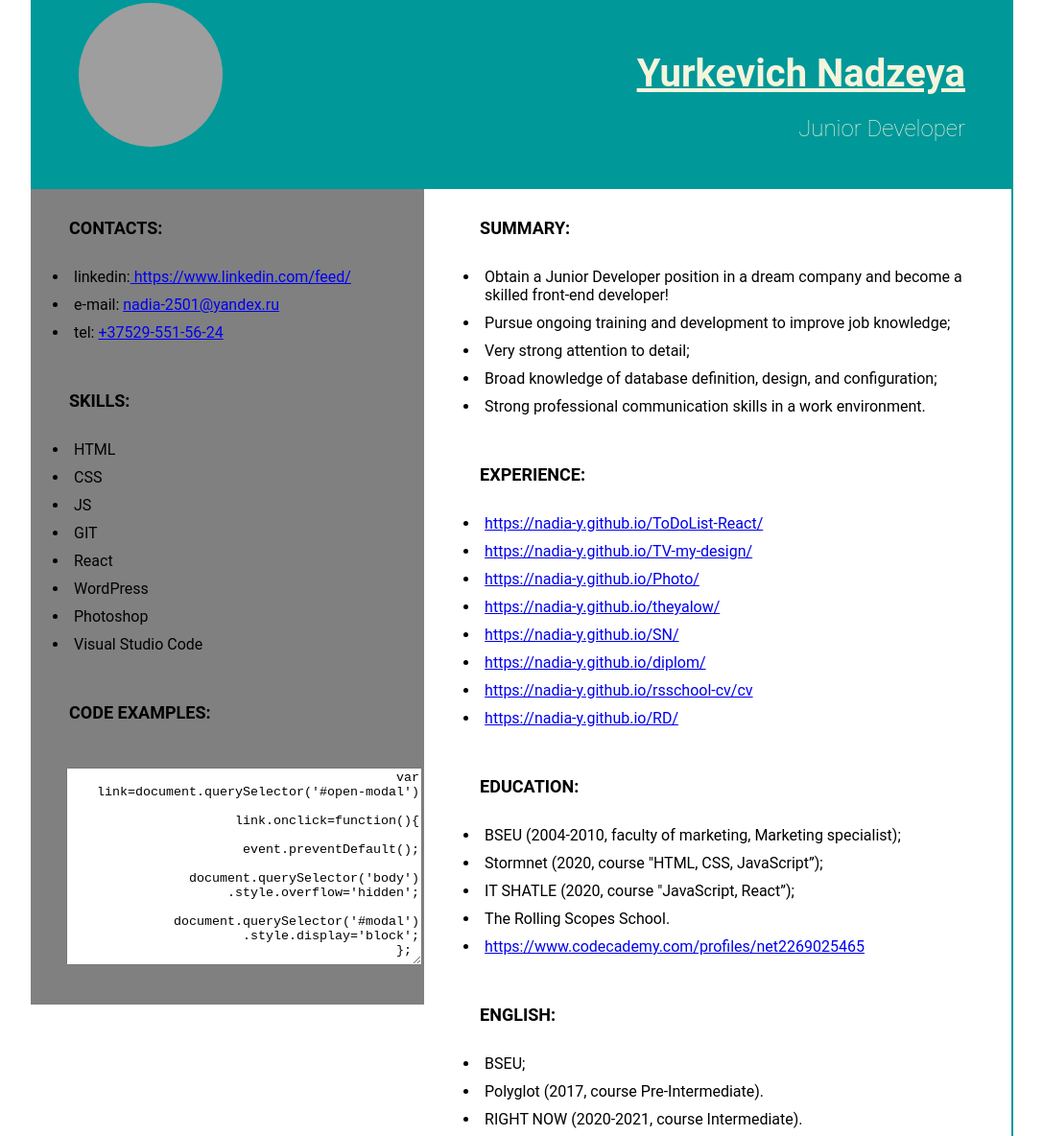
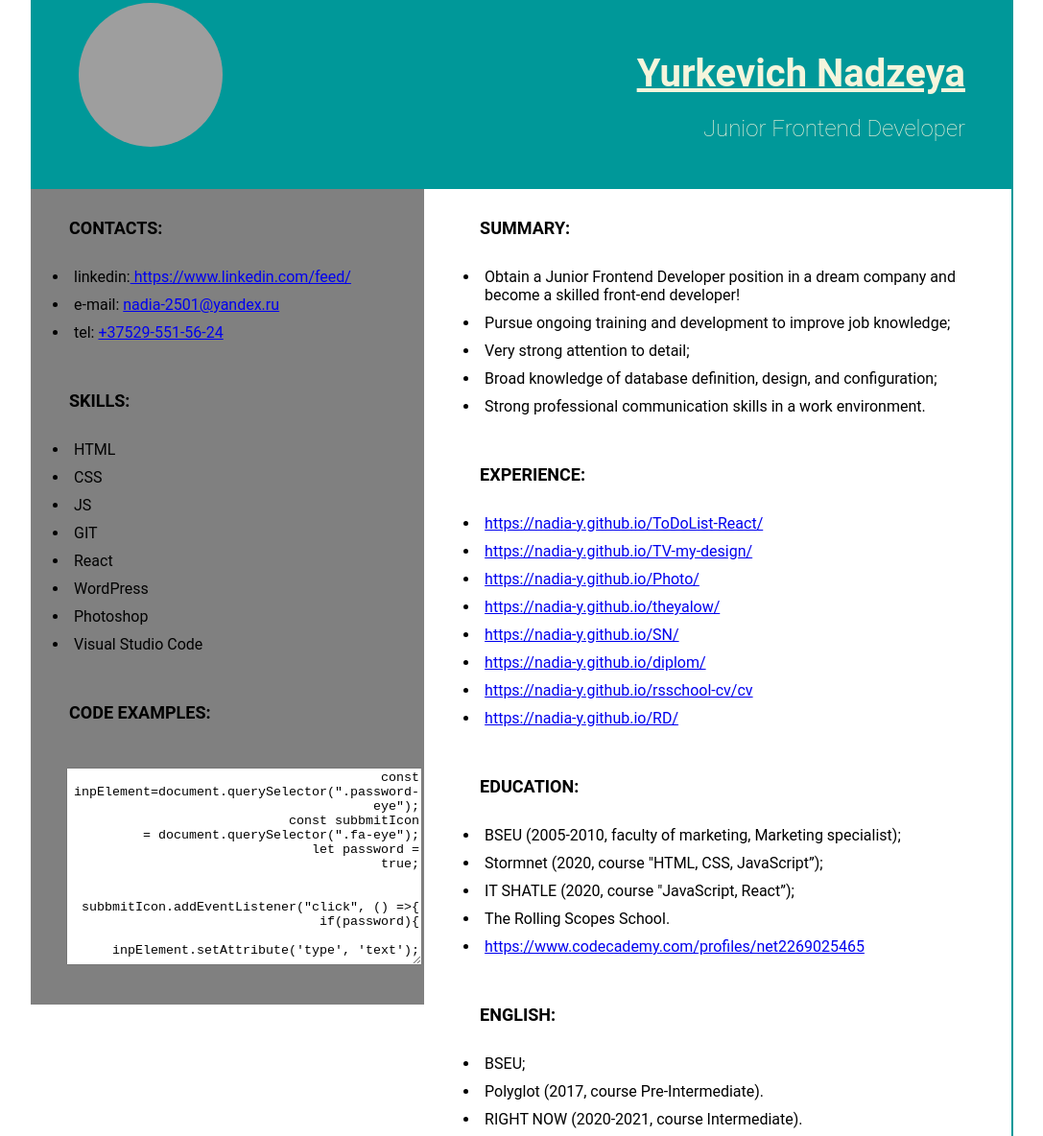
Before and after one commit to Nadia-y/resume, a plain HTML site: page index.html in a window 1280 px wide. Shown: the part 37-1221 px from the top of the page at 96% size, without its empty margins (96-1183 px from the left). Drawn offline with Linux system fonts and the light colour scheme; grey boxes are pictures that could not be loaded.

Commit message:
add code

```diff
--- a/index.html
+++ b/index.html
@@ -1,5 +1,6 @@
 <!DOCTYPE html>
 <html lang="en">
+
 <head>
     <meta charset="UTF-8">
     <meta name="viewport" content="width=device-width, initial-scale=1.0">
@@ -8,6 +9,7 @@
     <link href="style.css" rel="stylesheet" type="text/css">
     <title>Me CV</title>
 </head>
+
 <body>
     <header>
         <div class="foto">
@@ -18,7 +20,7 @@
                 Yurkevich Nadzeya
             </h1>
             <h2>
-                Junior Developer
+                Junior Frontend Developer
             </h2>
         </div>
     </header>
@@ -35,7 +37,7 @@
                     e-mail: <a href="mailto:"> nadia-2501@yandex.ru</a>
                 </li>
                 <li>
-                    tel: <a href="#">  +37529-551-56-24 </a>
+                    tel: <a href="#"> +37529-551-56-24 </a>
                 </li>
             </ul>
         </div>
@@ -76,12 +78,20 @@
             </h3>
             <p>
                 <textarea class="cod" name="cod">
-                        var link=document.querySelector('#open-modal')
-                        link.onclick=function(){
-                        event.preventDefault();
-                        document.querySelector('body') .style.overflow='hidden';
-                        document.querySelector('#modal') .style.display='block';
-                        };
+                            const inpElement=document.querySelector(".password-eye");
+                            const subbmitIcon = document.querySelector(".fa-eye");
+                            let password = true;
+
+                            subbmitIcon.addEventListener("click", () =>{
+                              if(password){
+                                inpElement.setAttribute('type', 'text');
+                                subbmitIcon.style.color='red';
+                              } else{
+                                inpElement.setAttribute('type', 'password');
+                                subbmitIcon.style.color='#7a797e';
+                              }
+                             password =!password
+                            });
                 </textarea>
             <p>
         </div>
@@ -94,7 +104,7 @@
             </h3>
             <ul class="contacts">
                 <li>
-                        Obtain a Junior Developer position in a dream company and become a skilled front-end developer!
+                    Obtain a Junior Frontend Developer position in a dream company and become a skilled front-end developer!
                 </li>
                 <li>
                     Pursue ongoing training and development to improve job knowledge;
@@ -116,25 +126,29 @@
             </h3>
             <ul class="contacts">
                 <li>
-                    <a href="https://nadia-y.github.io/ToDoList-React/" target="_blank"> https://nadia-y.github.io/ToDoList-React/</a>
+                    <a href="https://nadia-y.github.io/ToDoList-React/" target="_blank">
+                        https://nadia-y.github.io/ToDoList-React/</a>
                 </li>
                 <li>
-                    <a href="https://nadia-y.github.io/TV-my-design/" target="_blank"> https://nadia-y.github.io/TV-my-design/</a>
+                    <a href="https://nadia-y.github.io/TV-my-design/" target="_blank">
+                        https://nadia-y.github.io/TV-my-design/</a>
                 </li>
                 <li>
                     <a href="https://nadia-y.github.io/Photo/" target="_blank"> https://nadia-y.github.io/Photo/</a>
                 </li>
                 <li>
-                    <a href="https://nadia-y.github.io/theyalow/" target="_blank"> https://nadia-y.github.io/theyalow/ </a>
+                    <a href="https://nadia-y.github.io/theyalow/" target="_blank"> https://nadia-y.github.io/theyalow/
+                    </a>
                 </li>
                 <li>
-                    <a href="https://nadia-y.github.io/SN/" target="_blank">  https://nadia-y.github.io/SN/ </a>
+                    <a href="https://nadia-y.github.io/SN/" target="_blank"> https://nadia-y.github.io/SN/ </a>
                 </li>
                 <li>
                     <a href="https://nadia-y.github.io/diplom/" target="_blank"> https://nadia-y.github.io/diplom/ </a>
                 </li>
                 <li>
-                    <a href="https://nadia-y.github.io/rsschool-cv/cv" target="_blank"> https://nadia-y.github.io/rsschool-cv/cv </a>
+                    <a href="https://nadia-y.github.io/rsschool-cv/cv" target="_blank">
+                        https://nadia-y.github.io/rsschool-cv/cv </a>
                 </li>
                 <li>
                     <a href="https://nadia-y.github.io/RD/" target="_blank"> https://nadia-y.github.io/RD/ </a>
@@ -148,7 +162,7 @@
             </h3>
             <ul class="contacts">
                 <li>
-                    BSEU (2004-2010, faculty of marketing, Marketing specialist);
+                    BSEU (2005-2010, faculty of marketing, Marketing specialist);
                 </li>
                 <li>
                     Stormnet (2020, course "HTML, CSS, JavaScript”);
@@ -160,7 +174,8 @@
                     The Rolling Scopes School.
                 </li>
                 <li>
-                    <a href="https://www.codecademy.com/profiles/net2269025465" target="_blank"> https://www.codecademy.com/profiles/net2269025465 </a>
+                    <a href="https://www.codecademy.com/profiles/net2269025465" target="_blank">
+                        https://www.codecademy.com/profiles/net2269025465 </a>
                 </li>
             </ul>
         </div>
@@ -190,7 +205,5 @@
 
         </div>
     </footer>
-
-
 </body>
 </html>
```
Lines whose indentation alone changed are shown as unchanged.
